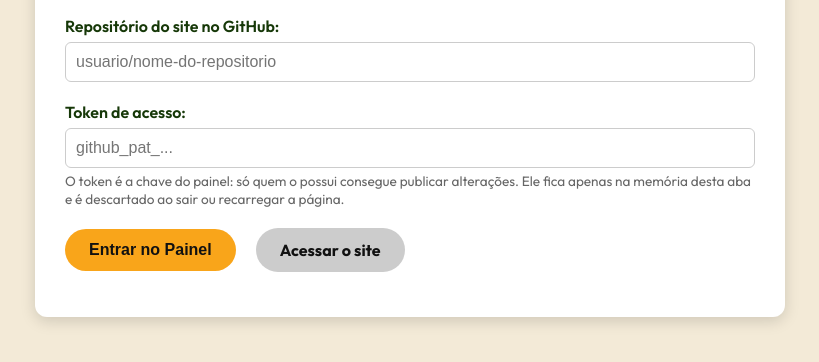
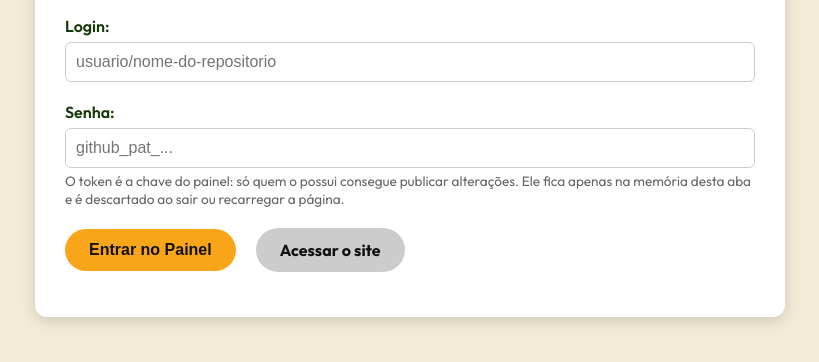
Before and after one commit to KaueGabas/pantanalpaulista, a plain HTML site: page admin.html in a window 1280 px wide. Shown: the part 126-488 px from the top of the page, without its empty margins (230-1049 px from the left). Drawn offline with Linux system fonts and the light colour scheme.

```diff
--- a/admin.html
+++ b/admin.html
@@ -18,11 +18,11 @@
             <h2 class="titulos admin-titulo">Acesso Restrito</h2>
             <form id="form-login">
                 <div class="form-group">
-                    <label for="admin-repo">Repositório do site no GitHub:</label>
+                    <label for="admin-repo">Login:</label>
                     <input type="text" id="admin-repo" required placeholder="usuario/nome-do-repositorio" autocomplete="off" spellcheck="false">
                 </div>
                 <div class="form-group">
-                    <label for="admin-token">Token de acesso:</label>
+                    <label for="admin-token">Senha:</label>
                     <input type="password" id="admin-token" required placeholder="github_pat_..." autocomplete="off">
                     <p class="dica-campo">O token é a chave do painel: só quem o possui consegue publicar alterações. Ele fica apenas na memória desta aba e é descartado ao sair ou recarregar a página.</p>
                 </div>
```
